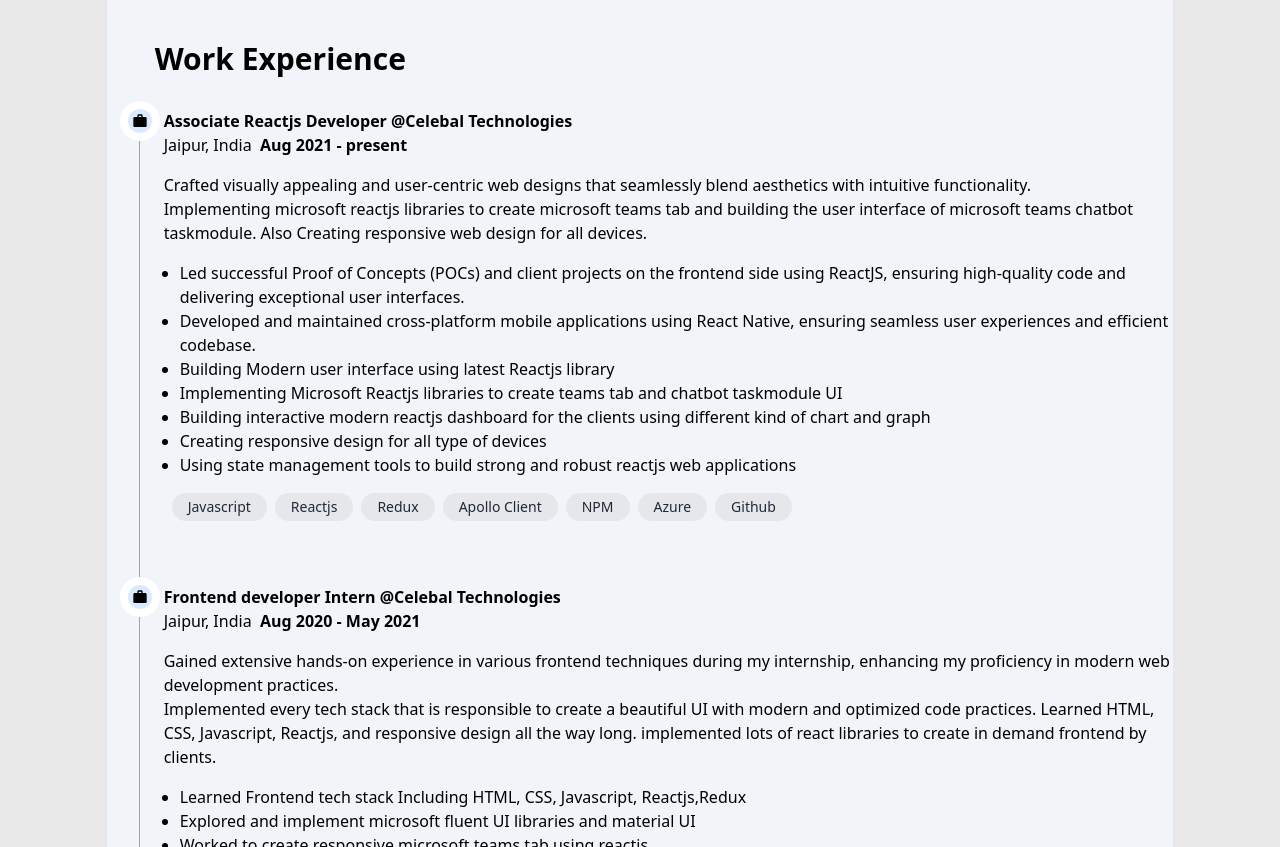
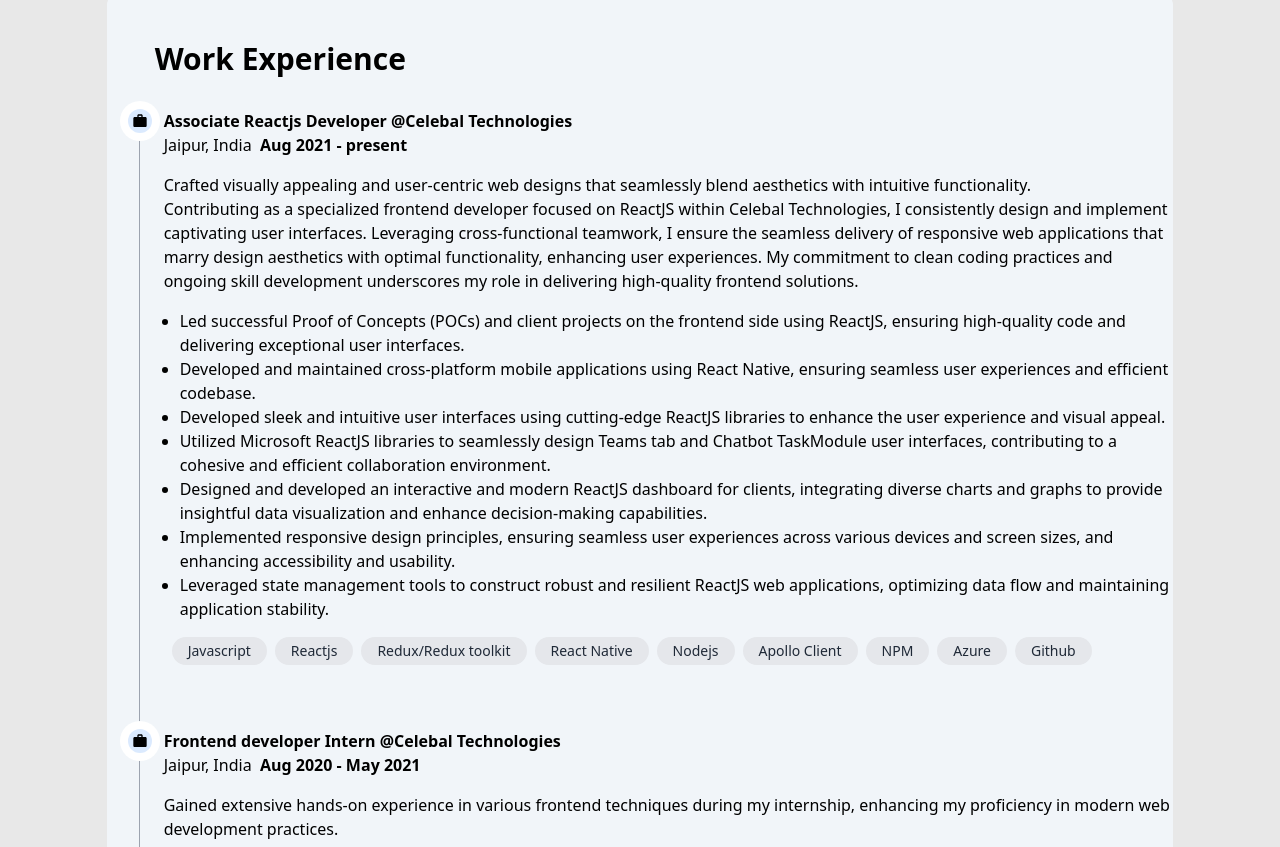
Before and after one commit to InsideAmber/Resume, a React (Create React App) app: page / in a window 1280 px wide. Shown: the part 813-1660 px from the top of the page. Built offline with nearby package versions, Linux system fonts and the light colour scheme; the HTML template or start-up script is replaced by a standard one.

Commit message:
resume upadted@1

```diff
--- a/package.json
+++ b/package.json
@@ -1,11 +1,13 @@
 {
   "name": "my-resume",
+  "homepage": "https://InsideAmber.github.io/Amber-Resume",
   "version": "0.1.0",
   "private": true,
   "dependencies": {
     "@testing-library/jest-dom": "^5.16.5",
     "@testing-library/react": "^13.4.0",
     "@testing-library/user-event": "^13.5.0",
+    "gh-pages": "^5.0.0",
     "react": "^18.2.0",
     "react-dom": "^18.2.0",
     "react-icons": "^4.7.1",
@@ -14,6 +16,8 @@
     "web-vitals": "^2.1.4"
   },
   "scripts": {
+    "predeploy": "npm run build",
+    "deploy": "gh-pages -d build",
     "start": "react-scripts start",
     "build": "react-scripts build",
     "test": "react-scripts test",
--- a/src/constants/index.js
+++ b/src/constants/index.js
@@ -59,9 +59,10 @@
   title: 'Associate Reactjs Developer @Celebal Technologies',
   location: 'Jaipur, India',
   description: `
-            Implementing microsoft reactjs libraries to create microsoft teams
-            tab and building the user interface of microsoft teams chatbot
-            taskmodule. Also Creating responsive web design for all devices.
+  Contributing as a specialized frontend developer focused on ReactJS within Celebal Technologies,
+  I consistently design and implement captivating user interfaces.
+  Leveraging cross-functional teamwork, I ensure the seamless delivery of responsive web applications that marry design aesthetics with optimal functionality, enhancing user experiences.
+  My commitment to clean coding practices and ongoing skill development underscores my role in delivering high-quality frontend solutions.
     `,
   list: [
     {
@@ -74,23 +75,23 @@
     },
     {
       id: 3,
-      text: 'Building Modern user interface using latest Reactjs library',
+      text: 'Developed sleek and intuitive user interfaces using cutting-edge ReactJS libraries to enhance the user experience and visual appeal.',
     },
     {
       id: 4,
-      text: 'Implementing Microsoft Reactjs libraries to create teams tab and chatbot taskmodule UI',
+      text: 'Utilized Microsoft ReactJS libraries to seamlessly design Teams tab and Chatbot TaskModule user interfaces, contributing to a cohesive and efficient collaboration environment.',
     },
     {
       id: 5,
-      text: 'Building interactive modern reactjs dashboard for the clients using different kind of chart and graph',
+      text: 'Designed and developed an interactive and modern ReactJS dashboard for clients, integrating diverse charts and graphs to provide insightful data visualization and enhance decision-making capabilities.',
     },
     {
       id: 6,
-      text: 'Creating responsive design for all type of devices',
+      text: 'Implemented responsive design principles, ensuring seamless user experiences across various devices and screen sizes, and enhancing accessibility and usability.',
     },
     {
       id: 7,
-      text: 'Using state management tools to build strong and robust reactjs web applications',
+      text: 'Leveraged state management tools to construct robust and resilient ReactJS web applications, optimizing data flow and maintaining application stability.',
     },
   ],
   techStack: [
@@ -104,22 +105,30 @@
     },
     {
       id: 3,
-      label: 'Redux',
+      label: 'Redux/Redux toolkit',
     },
     {
       id: 4,
+      label: 'React Native',
+    },
+    {
+      id: 5,
+      label: 'Nodejs',
+    },
+    {
+      id: 6,
       label: 'Apollo Client',
     },
     {
-      id: 5,
+      id: 7,
       label: 'NPM',
     },
     {
-      id: 6,
+      id: 8,
       label: 'Azure',
     },
     {
-      id: 7,
+      id: 9,
       label: 'Github',
     },
   ],
@@ -129,27 +138,27 @@
   title: 'Frontend developer Intern @Celebal Technologies',
   location: 'Jaipur, India',
   description: `
-            Implemented every tech stack that is responsible to create a beautiful UI
-            with modern and optimized code practices. Learned HTML, CSS, Javascript, Reactjs, and
-            responsive design all the way long. implemented lots of react libraries to create in demand
-            frontend by clients.
+  Executed a comprehensive tech stack to craft captivating and modern user interfaces,
+  employing best practices for optimized code. Proficiently acquired skills in
+  HTML, CSS, JavaScript, and ReactJS, coupled with responsive design expertise,
+  while leveraging various React libraries to deliver client-desired, in-demand frontends.
     `,
   list: [
     {
       id: 1,
-      text: 'Learned Frontend tech stack Including HTML, CSS, Javascript, Reactjs,Redux',
+      text: 'Acquired proficiency in the complete frontend tech stack, encompassing HTML, CSS, JavaScript, ReactJS, and Redux.',
     },
     {
       id: 2,
-      text: 'Explored and implement microsoft fluent UI libraries and material UI',
+      text: 'Explored and successfully integrated Microsoft Fluent UI libraries and Material UI components, enhancing user interface aesthetics and functionality.',
     },
     {
       id: 3,
-      text: 'Worked to create responsive microsoft teams tab using reactjs',
+      text: 'Collaborated on developing a responsive Microsoft Teams tab using ReactJS, ensuring optimal user experiences across various devices and screen sizes.',
     },
     {
       id: 4,
-      text: 'Created responsive web applications for clients',
+      text: "Contributed to the creation of responsive web applications tailored to clients' needs, delivering seamless user experiences across diverse devices and platforms",
     },
   ],
   techStack: [
```
Also changed, not shown: 1 other file (tests, documents, lock files or other folders).
